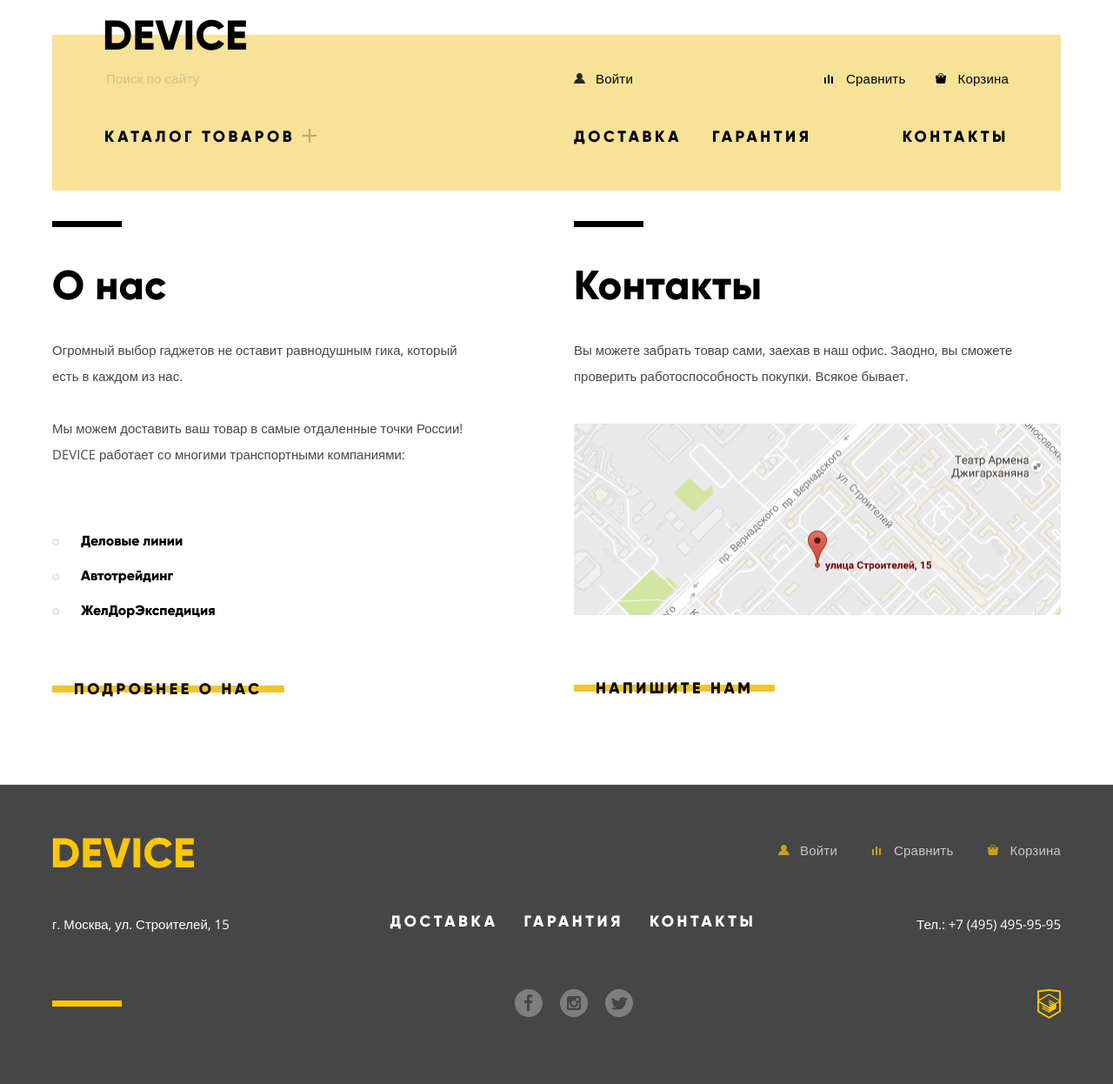
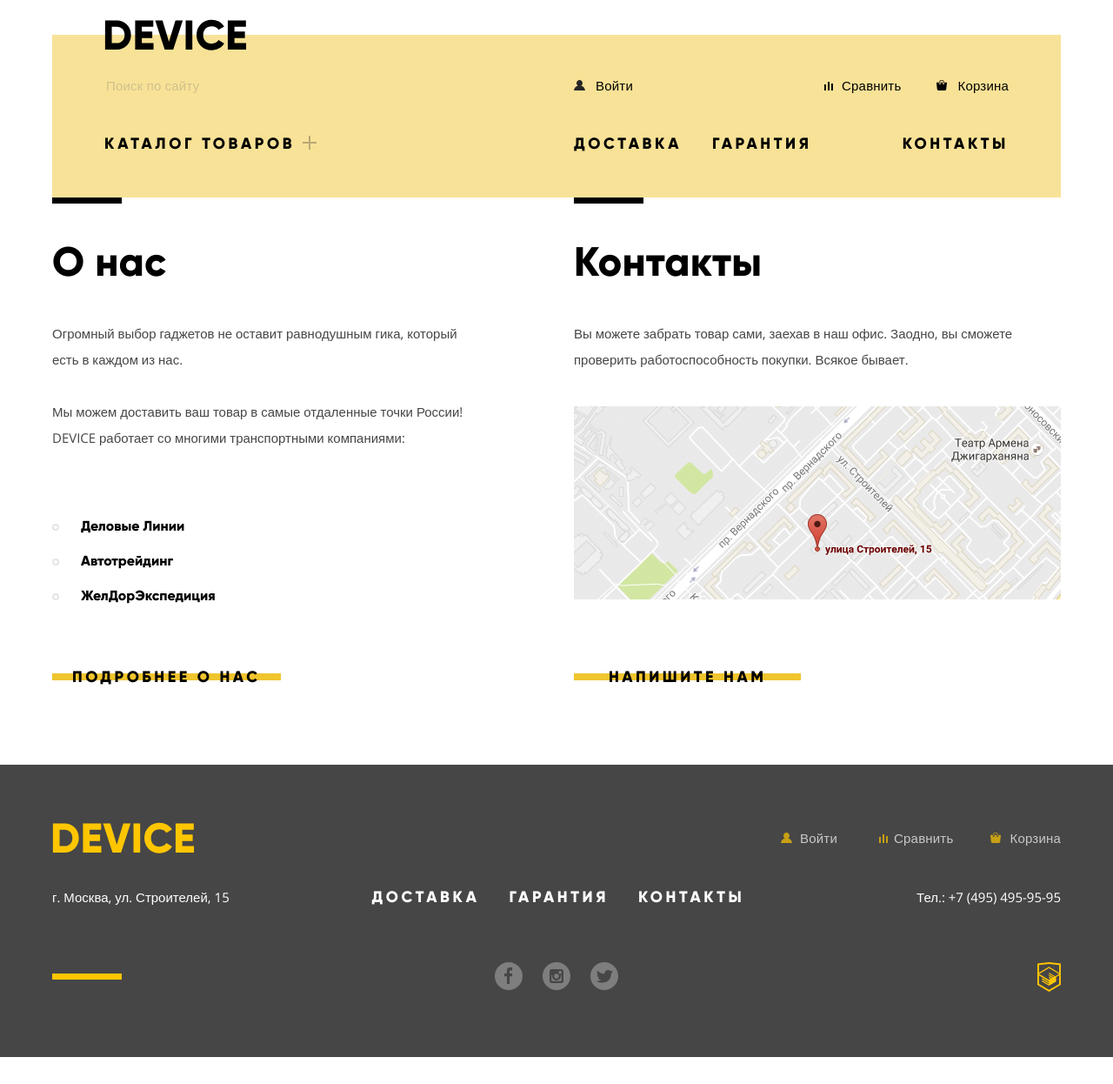
Before and after one commit to janethedesigner23/1017245-device-25, a plain HTML site: page index.html in a window 1280 px wide. Shown: the whole page at 87% size. After the commit the page ends 1215 px from the top, so only its background shows below. Drawn offline with nearby package versions, Linux system fonts and the light colour scheme.

Commit message:
Поправила все отступы и ховеры
Сложно делать пиксель в пиксель, когда в дизайне везде разные отступы

```diff
--- a/css/style.css
+++ b/css/style.css
@@ -54,6 +54,15 @@ h1 {
     color: #000000;
 }
 
+button {
+    padding: 0;
+    border: none;
+    font: inherit;
+    color: inherit;
+    background-color: transparent;
+    cursor: pointer;
+}
+
 .visually-hidden:not(:focus):not(:active), input[type="checkbox"].visually-hidden, input[type="radio"].visually-hidden {
     position: absolute;
     width: 1px;
@@ -73,12 +82,15 @@ h1 {
     position: relative;
     background: linear-gradient(to bottom, rgba(255,255,255,1) 0%,rgba(255,255,255,1) 40px,rgba(248,226,151,1) 40px,rgba(248,226,151,1) 100%);
     width: 1160px;
-    margin: 0 auto 35px;
+    margin: 0 auto;
     padding: 22px 60px 50px;
 }
 
 .main-logo {
-
+    display: inline-block;
+    width: 164px;
+    height: 36px;
+    margin-bottom: 17px;
 }
 
 .main-logo:hover {
@@ -184,7 +196,7 @@ h1 {
 }
 
 .user-navigation-link:last-child {
-    margin-left: 35px;
+    margin-left: 40px;
 }
 
 .user-navigation-link:nth-last-child(2) {
@@ -194,6 +206,14 @@ h1 {
 .logout {
     opacity: 0.3;
     margin-left: 15px;
+}
+
+.logout:hover {
+    opacity: 0.7;
+}
+
+.logout:active {
+    opacity: 1;
 }
 
 .user-navigation-link .icon {
@@ -214,12 +234,14 @@ h1 {
 
 .user-navigation-link .icon-compare {
     top: 11px;
+    left: 5px;
     width: 10px;
     height: 10px;
     background: url("../img/compare.svg") no-repeat center;
 }
 
 .user-navigation-link .icon-cart {
+    left: 1px;
     width: 12px;
     height: 12px;
     background: url("../img/cart.svg") no-repeat center;
@@ -341,13 +363,13 @@ h1 {
 
 .company-info {
     display: flex;
-    margin: 0 auto 90px;
+    margin: 0 auto 81px;
     justify-content: space-between;
 }
 
 .section-title {
     position: relative;
-    margin: 0 0 35px;
+    margin: 0 0 43px;
     padding: 50px 0 0;
     font-family: 'gilroyextrabold', 'Open Sans', sans-serif;
     font-size: 47px;
@@ -358,7 +380,7 @@ h1 {
 }
 
 .about-us {
-    width: 480px;
+    width: 477px;
 }
 
 .contacts {
@@ -381,7 +403,7 @@ h1 {
 
 .partners-list {
     list-style-type: none;
-    margin: 65px 0 50px;
+    margin: 67px 0 53px;
     font-family: 'gilroyextrabold', 'Open Sans', sans-serif;
     font-size: 16px;
     line-height: 40px;
@@ -399,16 +421,15 @@ h1 {
     border-radius: 50%;
 }
 
-button {
-    padding: 0;
-    border: none;
-    font: inherit;
-    color: inherit;
-    background-color: transparent;
-    cursor: pointer;
-}
+.button  {
+    display: inline-block;
+    position: relative;
+    width: auto;
+    min-width: 200px;
+    height: 40px;
+    padding: 0 40px;
+    z-index: 0;
 
-.button, .filter-button {
     font-family: 'gilroyextrabold', 'Open Sans', sans-serif;
     font-size: 18px;
     line-height: 40px;
@@ -417,56 +438,66 @@ button {
     text-align: center;
     text-transform: uppercase;
     color: #000000;
-    width: auto;
-    min-width: 200px;
-    height: 40px;
-    display: inline-block;
-    padding: 0 25px;
-    position: relative;
-    z-index: 0;
 }
 
-.button::before, .filter-button::before {
-    width: 100%;
-    height: 8px;
-    background-color: #f0c52e;
+.button::before  {
     position: absolute;
     content: "";
     top: 16px;
     left: 0px;
+    width: 100%;
+    height: 8px;
+    background-color: #f0c52e;
     z-index: -1;
 }
 
-.button:hover::before, .filter-button:hover::before {
-    height: 40px;
+.button:hover::before {
     position: absolute;
     top: 0px;
+    height: 40px;
 }
 
-.button:active, .filter-button:active {
+.button:active {
     color: rgba(0, 0, 0, 0.3);
+}
+
+.about-us-button {
+    padding: 0 23px;
 }
 
 .map-image {
     display: block;
-    margin: 40px 0 55px;
+    margin: 39px 0 69px;
+    width: 560px;
+    height: 222px;
 }
 
 /* Footer */
 
 .main-footer {
     background-color: #464646;
-    padding: 60px 0 65px;
+    padding: 66px 0 65px;
 }
 
 .footer-logo {
     display: block;
+    width: 164px;
+    height: 36px;
+}
+
+.footer-logo:hover {
+    opacity: 0.6;
+}
+
+.footer-logo:active {
+    opacity: 0.3;
 }
 
 .first-floor {
     display: flex;
     justify-content: space-between;
-    margin-bottom: 40px;
+    align-items: center;
+    margin-bottom: 35px;
 }
 
 .footer-user-navigation {
@@ -502,10 +533,18 @@ button {
     padding: 0;
 }
 
+.footer-logout:hover {
+    opacity: 0.6;
+}
+
+.footer-logout:active {
+    opacity: 1;
+}
+
 .footer-user-navigation-link .icon {
     position: absolute;
     top: 9px;
-    left: 0;
+    left: 3px;
     opacity: 1;
 }
 
@@ -517,6 +556,7 @@ button {
 
 .footer-user-navigation-link .footer-icon-compare {
     top: 11px;
+    left: 8px;
     width: 10px;
     height: 10px;
     background: url("../img/compare-yellow.svg") no-repeat 0 0;
@@ -539,6 +579,7 @@ button {
 .second-floor {
     display: flex;
     justify-content: space-between;
+    align-items: center;
     margin-bottom: 60px;
 }
 
@@ -555,7 +596,7 @@ button {
 
 .footer-navigation {
     display: flex;
-    margin: 0;
+    margin: 0 auto;
     padding: 0;
     font-family: 'gilroyextrabold', 'Open Sans', sans-serif;
     font-size: 18px;
@@ -567,7 +608,7 @@ button {
 }
 
 .footer-navigation a {
-    margin: 0 15px;
+    margin-right: 34px;
 }
 
 .footer-navigation a:hover {
@@ -602,7 +643,15 @@ button {
 }
 
 .footer-social li {
-    margin: 0 10px;
+    margin-right: 23px;
+}
+
+.footer-social li:last-child {
+    margin-right: 0;
+}
+
+.footer-social a {
+    display: block;
 }
 
 .footer-social a:hover {
@@ -618,7 +667,7 @@ button {
 }
 
 .copyright {
-    width: 360px;
+    width: 380px;
     text-align: right;
 }
 
@@ -795,7 +844,7 @@ body {
 
 .breadcrumbs li {
     position: relative;
-    margin-right: 35px;
+    margin-right: 38px;
 }
 
 .breadcrumbs li:last-child {
@@ -806,7 +855,7 @@ body {
     content: "";
     position: absolute;
     top: 9px;
-    right: -15px;
+    right: -20px;
     width: 5px;
     height: 8px;
     background: url(../img/nav-arrow.svg) 0 0 no-repeat;
@@ -844,6 +893,7 @@ body {
     background-color: #eeeeee;
     width: 330px;
     position: relative;
+    flex-shrink: 0;
 }
 
 .filter-title {
--- a/index.html
+++ b/index.html
@@ -100,11 +100,11 @@
             работает со многими транспортными компаниями:
           </p>
           <ul class="partners-list">
-            <li>Деловые линии</li>
+            <li>Деловые Линии</li>
             <li>Автотрейдинг</li>
             <li>ЖелДорЭкспедиция</li>
           </ul>
-          <a class="button" href="about-us.html">Подробнее о нас</a>
+          <a class="button about-us-button" href="about-us.html">Подробнее о нас</a>
 
         </section>
 
@@ -116,7 +116,7 @@
             проверить работоспособность покупки. Всякое бывает.
           </p>
           <a href="https://goo.gl/maps/62ddHP8vWDiMkTZJ9" class="map-image" target="_blank">
-            <img src="./img/map.png" width="560px" height="220px" alt="Адрес: ул.
+            <img src="./img/map.png" width="560px" height="222px" alt="Адрес: ул.
               Строителей, 15, Москва">
           </a>
           <a class="button" href="form-popup.html">Напишите нам</a>
@@ -131,7 +131,7 @@
       <div class="container">
         <div class="first-floor">
           <a class="footer-logo">
-            <img src="img/logo-footer.svg" alt="Логотип магазина «Девайс»">
+            <img src="img/logo-footer.svg" width="164" height="36" alt="Логотип магазина «Девайс»">
           </a>
           <ul class="footer-user-navigation">
             <li class="footer-user-navigation-link">
```
